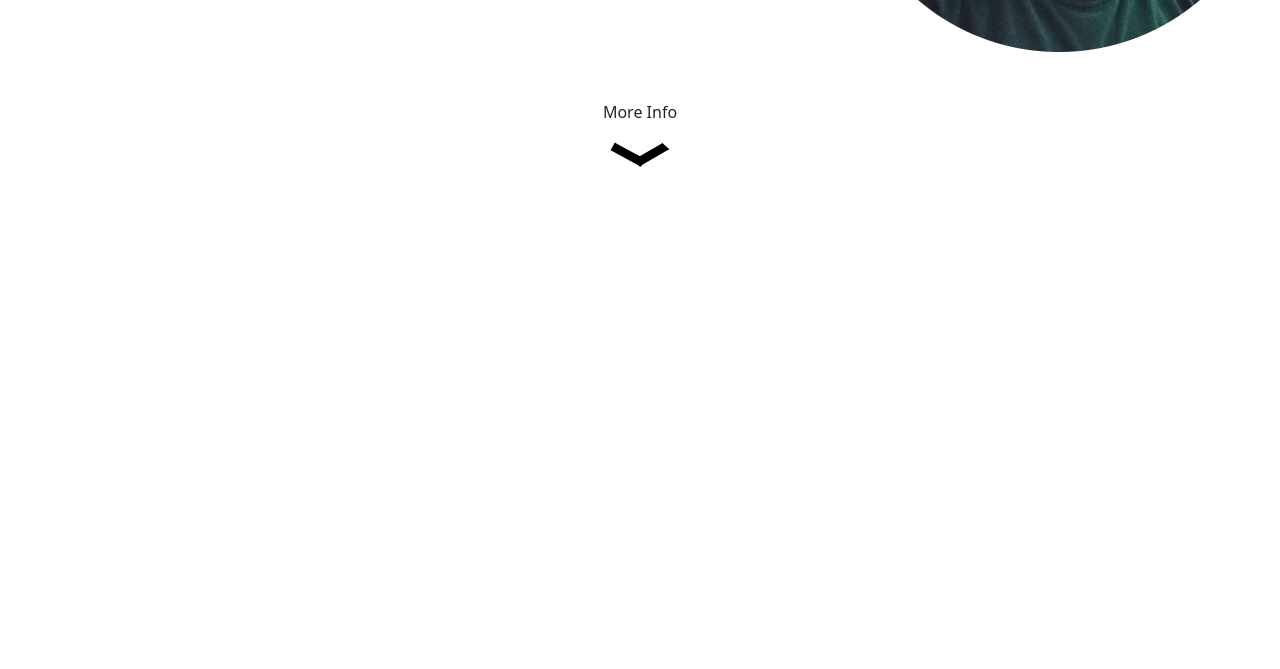
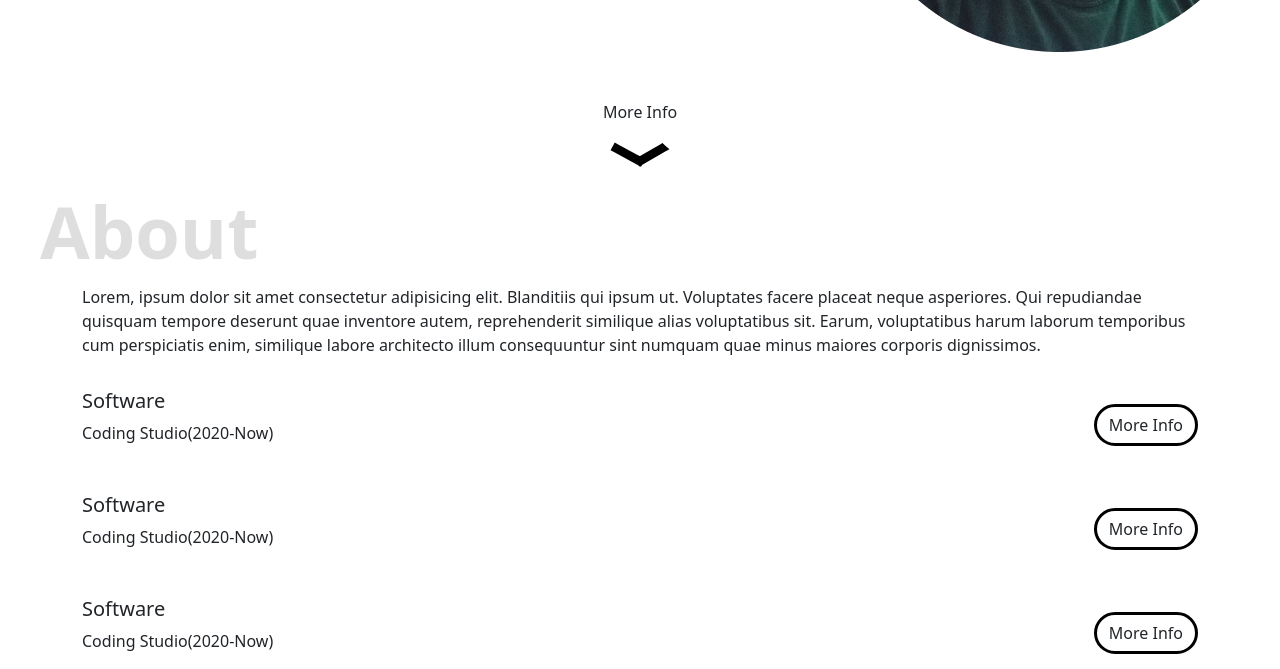
Before and after one commit to Pratama1412/Portfolio, a plain HTML site: page index.html in a window 1280 px wide. Shown: the part 572-1241 px from the top of the page. Before the commit the page ends 800 px from the top, so only its background shows below. Drawn offline with nearby package versions, Linux system fonts and the light colour scheme.

Commit message:
add about

```diff
--- a/index.html
+++ b/index.html
@@ -50,6 +50,42 @@
             <img id="arrow" class="mt-2" src="images/arrow.svg" alt="">
         </div>
       </section>
+
+      <section id="about" class="about container">
+        <p>Lorem, ipsum dolor sit amet consectetur adipisicing elit. Blanditiis qui ipsum ut. Voluptates facere placeat neque asperiores. Qui repudiandae quisquam tempore deserunt quae inventore autem, reprehenderit similique alias voluptatibus sit. Earum, voluptatibus harum laborum temporibus cum perspiciatis enim, similique labore architecto illum consequuntur sint numquam quae minus maiores corporis dignissimos.</p>
+        <div class="about-exp">
+          <div class="about-exp-item">
+            <div class="about-exp-item-header">
+              <div>
+                <h5>Software</h5>
+                <p>Coding Studio(2020-Now)</p>
+              </div>
+              <button class="btn button" onclick="toggleDetail(event)">More Info</button>
+            </div>
+            <p class="about-exp-item-detail">Lorem, ipsum dolor sit amet consectetur adipisicing elit. Optio minus numquam sit delectus molestiae eos dolorum ab quod, fugiat repellat distinctio hic accusantium ipsa error exercitationem praesentium officia similique assumenda. Recusandae cum magni reiciendis iste ad quam, unde minus neque laborum aut illo qui id velit eum tenetur quia ducimus!</p>
+          </div>
+          <div class="about-exp-item">
+            <div class="about-exp-item-header">
+              <div>
+                <h5>Software</h5>
+                <p>Coding Studio(2020-Now)</p>
+              </div>
+              <button class="btn button" onclick="toggleDetail(event)">More Info</button>
+            </div>
+            <p class="about-exp-item-detail">Lorem, ipsum dolor sit amet consectetur adipisicing elit. Optio minus numquam sit delectus molestiae eos dolorum ab quod, fugiat repellat distinctio hic accusantium ipsa error exercitationem praesentium officia similique assumenda. Recusandae cum magni reiciendis iste ad quam, unde minus neque laborum aut illo qui id velit eum tenetur quia ducimus!</p>
+          </div>
+          <div class="about-exp-item">
+            <div class="about-exp-item-header">
+              <div>
+                <h5>Software</h5>
+                <p>Coding Studio(2020-Now)</p>
+              </div>
+              <button class="btn button" onclick="toggleDetail(event)">More Info</button>
+            </div>
+            <p class="about-exp-item-detail">Lorem, ipsum dolor sit amet consectetur adipisicing elit. Optio minus numquam sit delectus molestiae eos dolorum ab quod, fugiat repellat distinctio hic accusantium ipsa error exercitationem praesentium officia similique assumenda. Recusandae cum magni reiciendis iste ad quam, unde minus neque laborum aut illo qui id velit eum tenetur quia ducimus!</p>
+          </div>
+        </div>
+      </section>
     <script src="https://cdn.jsdelivr.net/npm/@popperjs/core@2.11.8/dist/umd/popper.min.js" integrity="sha384-I7E8VVD/ismYTF4hNIPjVp/Zjvgyol6VFvRkX/vR+Vc4jQkC+hVqc2pM8ODewa9r" crossorigin="anonymous"></script>
     <script src="https://cdn.jsdelivr.net/npm/bootstrap@5.3.3/dist/js/bootstrap.min.js" integrity="sha384-0pUGZvbkm6XF6gxjEnlmuGrJXVbNuzT9qBBavbLwCsOGabYfZo0T0to5eqruptLy" crossorigin="anonymous"></script>
     <script src="https://code.jquery.com/jquery-3.7.1.min.js" integrity="sha256-/JqT3SQfawRcv/BIHPThkBvs0OEvtFFmqPF/lYI/Cxo=" crossorigin="anonymous"></script>
--- a/main.js
+++ b/main.js
@@ -0,0 +1,15 @@
+function toggleDetail(e) {
+    const target = $(e.target)
+
+   if ($(target).hasClass("active")) {
+        $(target).html("More Info").removeClass("active")
+   } else {
+        $(target).html("Less Info").addClass("active")
+   }
+
+    const item = $(target).parents(".about-exp-item")
+    const detail = $(item).children(".about-exp-item-detail")
+
+    $(detail).slideToggle()
+
+}
--- a/style.css
+++ b/style.css
@@ -1,5 +1,18 @@
 section {
     padding-top: 128px;
+    position: relative;
+}
+
+section::before {
+    z-index: -1;
+    content: '';
+    font-size: 72px;
+    color: gray;
+    opacity: 0.25;
+    position: absolute;
+    font-weight: 700;
+    top: 20px;
+    left: -30px;
 }
 
 .btn.button {
@@ -7,7 +20,7 @@ section {
     border-radius: 24px;
 }
 
-.btn.button:hover {
+.btn.button:hover, .btn.button.active {
     border: 3px solid black;
     background-color: black;
     color: white;
@@ -23,7 +36,7 @@ section {
 }
 
 .home h3 {
-    font-size: 45x;
+    font-size: 45px;
 }
 .home .arrow img{
     width: 60px;
@@ -31,6 +44,24 @@ section {
 
 #arrow {
     animation: 2s upDown infinite;
+}
+
+.about::before {
+    content: 'About';
+}
+
+.about-exp-item {
+    margin-top: 32px;
+}
+
+.about-exp-item-header {
+    display: flex;
+    align-items: center;
+    justify-content: space-between;
+}
+
+.about-exp-item-detail {
+    display: none;
 }
 
 @keyframes upDown {
```
